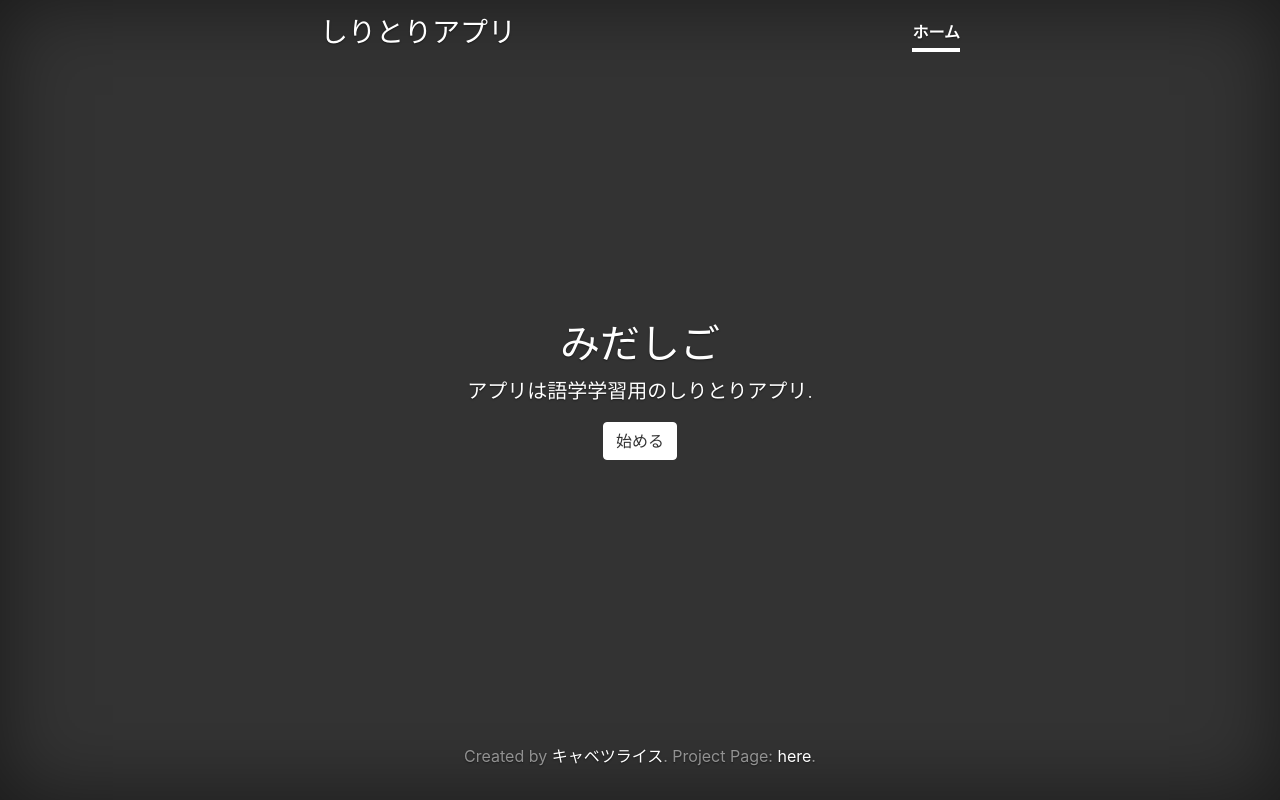
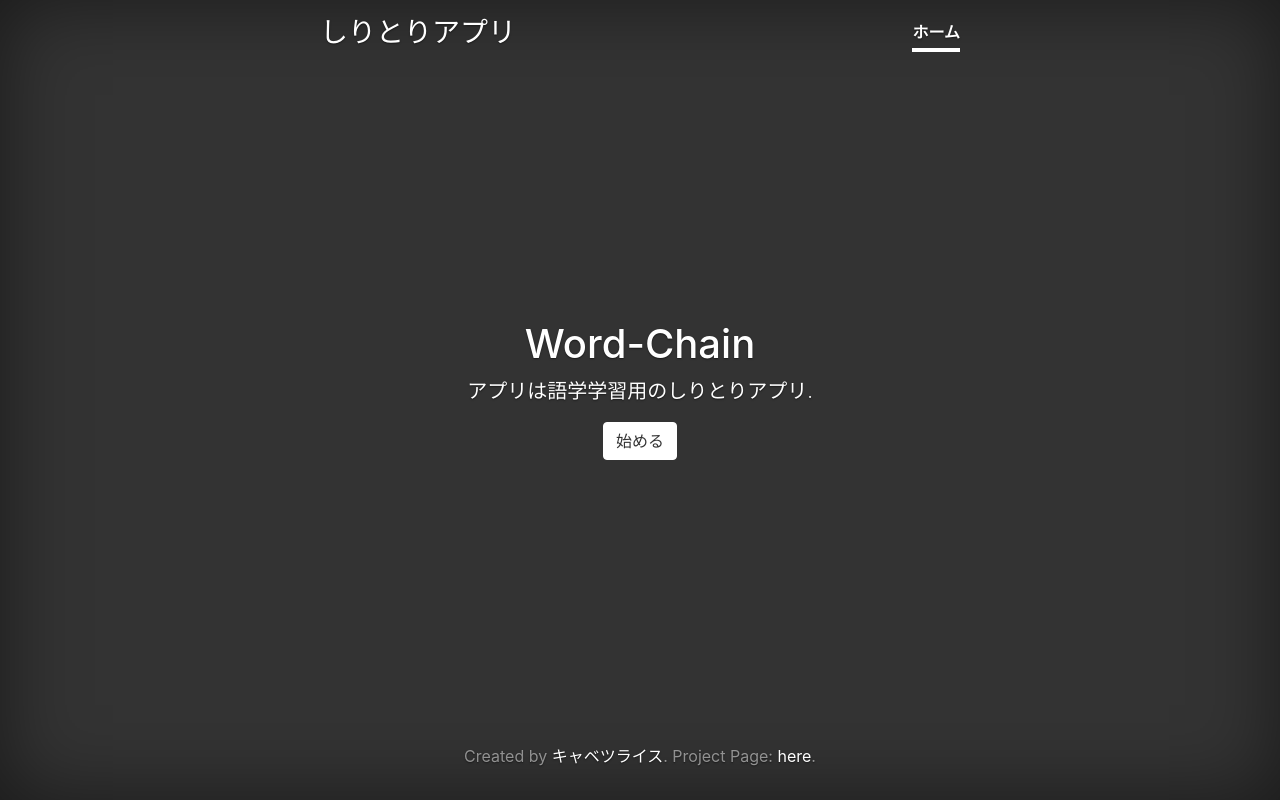
Before and after one commit to cabbagerice/word-chain, a plain HTML site: page public/index.html in a window 1280 px wide. Drawn offline with nearby package versions, Linux system fonts and the light colour scheme.

Commit message:
Update index.html

```diff
--- a/public/index.html
+++ b/public/index.html
@@ -26,7 +26,7 @@
 	        MAIN
 	     ##########-->
          <main role="main" class="inner cover">
-            <h1 class="cover-heading">みだしご</h1>
+            <h1 class="cover-heading">Word-Chain</h1>
             <p class="lead">アプリは語学学習用のしりとりアプリ.</p>
             <p class="lead">
                <a href="./game.html" class="btn btn-secondary">始める</a>
```
